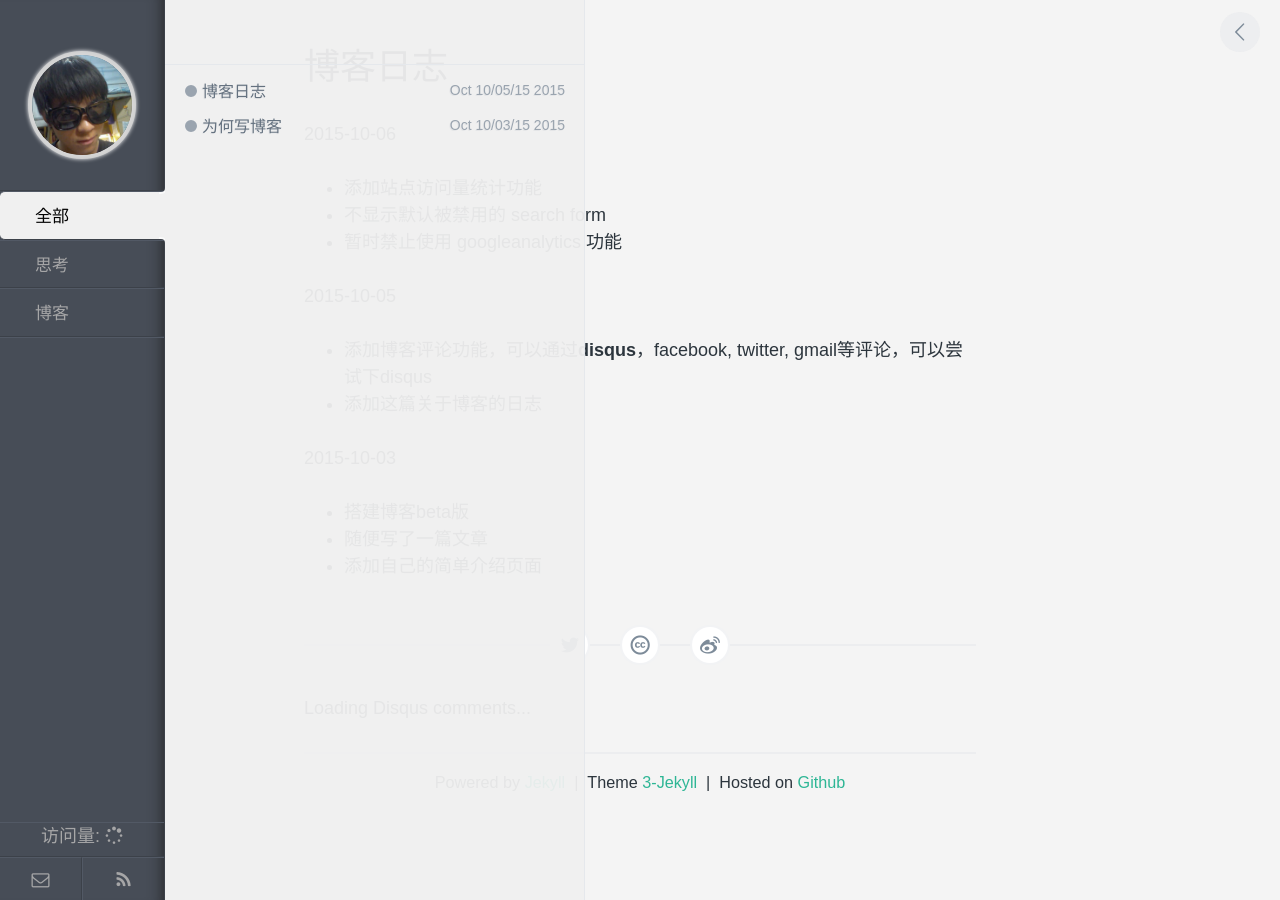
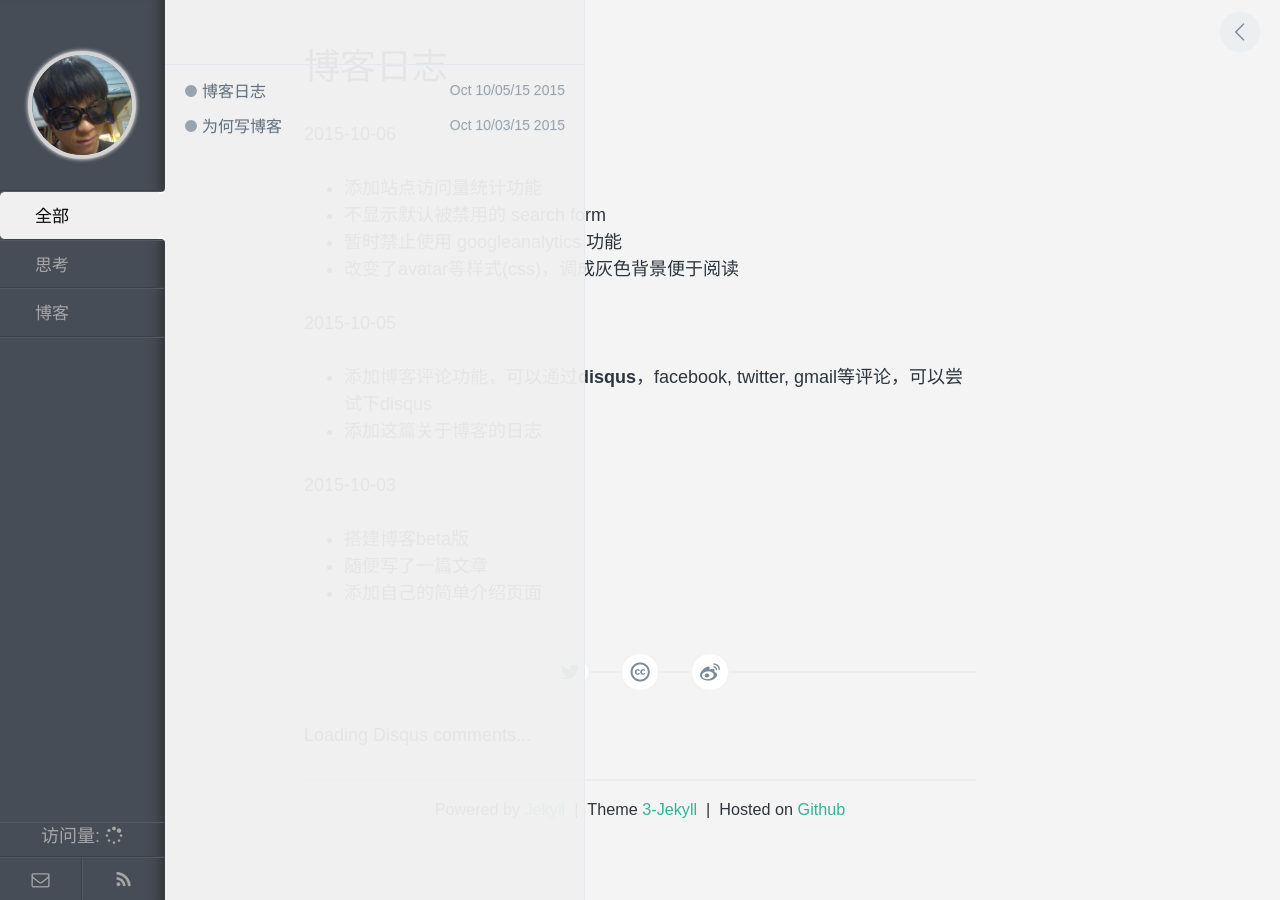
Before and after one commit to cleardusk/cleardusk-old.github.io, a Jekyll site: the page built from _posts/blog/2015-10-05-my-blog.md, in a window 1280 px wide. Built offline with Jekyll 4.4.1, drawn with Linux system fonts in a browser that asks for light colours; nearby versions of some CDN libraries; comment, search, counter and statistics services are not loaded.

Commit message:
Debuging...

```diff
--- a/_posts/blog/2015-10-05-my-blog.md
+++ b/_posts/blog/2015-10-05-my-blog.md
@@ -10,6 +10,7 @@ keywords: 博客
  - 添加站点访问量统计功能
  - 不显示默认被禁用的 search form
  - 暂时禁止使用 googleanalytics 功能
+ - 改变了avatar等样式(css)，调成灰色背景便于阅读
 
 
 2015-10-05
```
